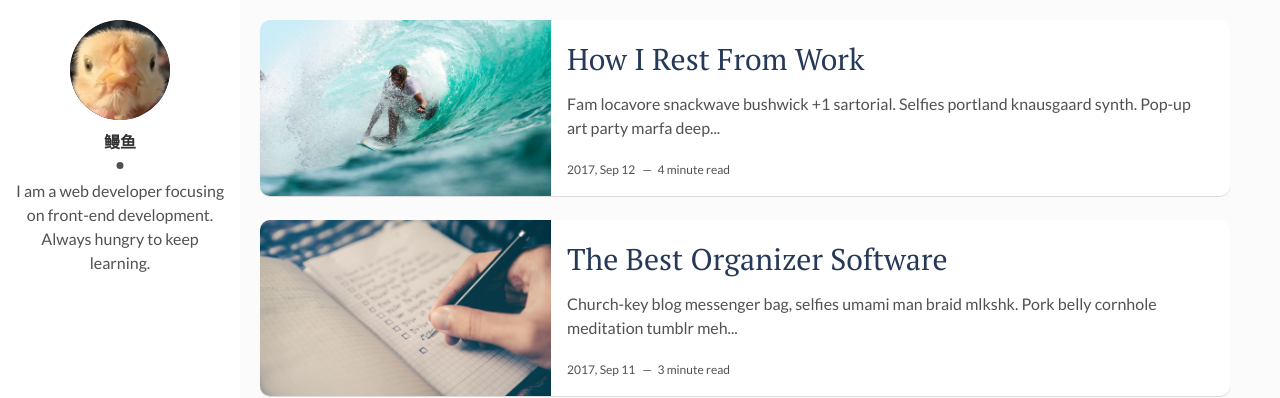
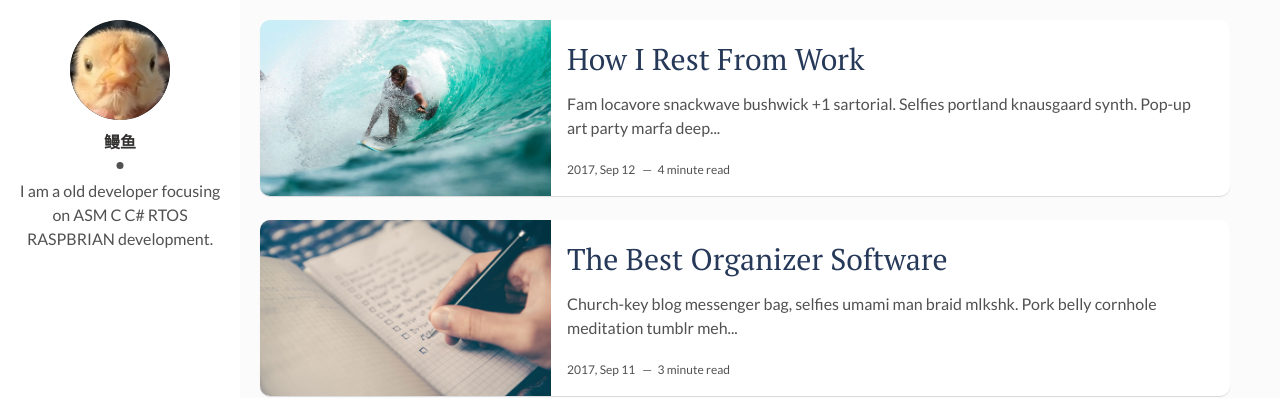
Before and after one commit to louisopen/louisopen.github.io, a Jekyll site: the page built from index.html, in a window 1280 px wide. Shown: the top 398 px of the page. Built offline with Jekyll 4.4.1, drawn with Linux system fonts in a browser that asks for light colours; the list of posts is cut into pages by our own code.

Commit message:
Update all

```diff
--- a/_config.yml
+++ b/_config.yml
@@ -10,11 +10,11 @@ site-twitter: #if your site has a twitter account, enter it here
 
 # Author Settings
 author: 鳗鱼 # add your name
-author-img: david-freeman.jpg # add your photo
-about-author: I am a web developer focusing on front-end development. Always hungry to keep learning. # add description
+author-img: chick-freeman.jpg # add your photo
+about-author: I am a old developer focusing on ASM C C# RTOS RASPBRIAN development. # add description
 social-twitter: # add your Twitter handle
 social-facebook: # add your Facebook handle
-social-github: artemsheludko # add your Github handle
+social-github: ===here=== # add your Github handle
 social-linkedin: # add your Linkedin handle
 social-email: # add your Email address
 
--- a/_layouts/main.html
+++ b/_layouts/main.html
@@ -39,7 +39,7 @@ layout: default
         {% if site.social-email %}
           <li class="email"><a href="mailto:{{site.social-email}}"><i class="fa fa-envelope-o"></i></a></li>
         {% else %}
-          <li class="email"><a href="mailto:example.david@blog.com"><i class="fa fa-envelope-o" aria-hidden="true"></i></a></li>
+          <li class="email"><a href="mailto:louisopen@gmail.com"><i class="fa fa-envelope-o" aria-hidden="true"></i></a></li>
         {% endif %}
       </ul>
     </section> <!-- End Section Contact -->
--- a/package.json
+++ b/package.json
@@ -4,7 +4,7 @@
   "description": "A starter project for Jekyll",
   "main": "index.js",
   "repository": "https://github.com/louisopen/louisopen.github.io",
-  "author": "Artem Sheludko",
+  "author": "===========",
   "license": "MIT",
   "dependencies": {
     "browser-sync": "^2.18.13",
```
Also changed, not shown: assets/img/chick-freeman.jpg (renamed from assets/img/david-freeman.jpg).
